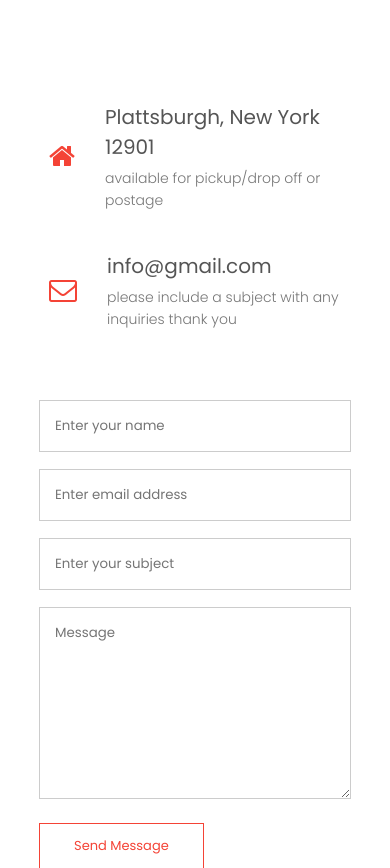
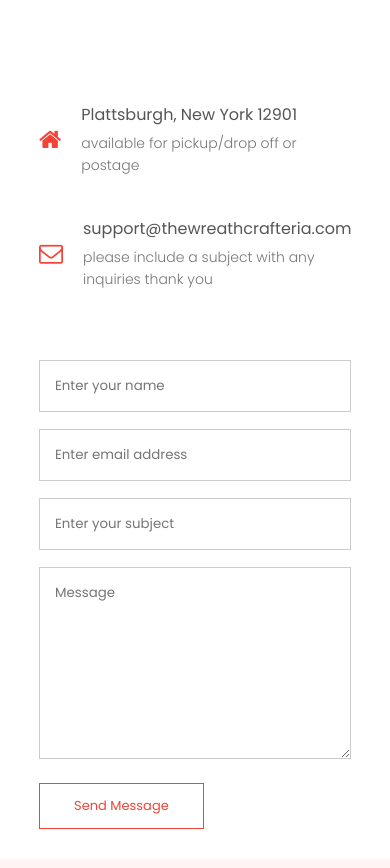
Before and after one commit to ujeen16/Wreath-Website, a PHP site: page /contact.html in a window 390 px wide. Shown: the part 953-1821 px from the top of the page. Run offline with PHP 8.4, Linux system fonts and the light colour scheme.

Commit message:
updated email, logo larger on smaller screens, changed icon color to white in index.html

```diff
--- a/contact.html
+++ b/contact.html
@@ -58,10 +58,10 @@
                 </span>
             </div>
         -->
-            <div>
+            <div class="contact-col-email">
                 <i class="fa fa-envelope-o"></i>
                 <span>
-                    <h5>info@gmail.com</h5>
+                    <h5>support@thewreathcrafteria.com</h5>
                     <p>please include a subject with any inquiries thank you</p>
                 </span>
             </div>
--- a/form-handler.php
+++ b/form-handler.php
@@ -13,7 +13,7 @@ $email_body = "User Name: $name.\n".
                   "subject: $subject.\n".
                   "User Message: $message.\n";
 
-$to = 'ujeen15@gmail.com';
+$to = 'support@thewreathcrafteria.com';
 
 $headers = "From: $email_from \r\n";
 
--- a/style.css
+++ b/style.css
@@ -11,6 +11,7 @@
     background-position: center;
     background-size: cover;
     position: relative;
+    color: #fff;
 }
 nav{
     display: flex;
@@ -71,7 +72,7 @@ nav img{
 .text-box p{
     margin: 10px 0 40px;
     font-size: 16px;
-    color: #fff
+    color: #fff;
 }
 .hero-btn{
     display: inline-block;
@@ -102,7 +103,7 @@ nav .fa{
 
 @media(max-width: 700px){
     .header-logo {
-        width: 12vw;
+        width: 13vw;
     }
     .text-box h1{
         font-size: 20px;
@@ -525,6 +526,9 @@ h3{
     flex-basis: 48%;
     margin-bottom: 30px;
 }
+.contact-col-email{
+    margin-right: 20px;
+}
 .contact-col div{
     display: flex;
     align-items: center;
@@ -544,6 +548,7 @@ h3{
     margin-bottom: 5px;
     color: #555;
     font-weight: 400;
+    /*word-break: break-all;*/
 }
 .contact-col input, .contact-col textarea{
     width: 100%;
@@ -553,3 +558,15 @@ h3{
     border: 1px solid #ccc;
     box-sizing: border-box;
 }
+@media(max-width:700px){
+    .contact-col div .fa{
+        font-size: 24px;
+        margin: 5px 20px 5px 0;
+    }
+    .contact-col div h5{
+        font-size: 16px;
+    }
+    .contact-col div p{
+        font-size: 14px;
+    }
+}
```
Also changed, not shown: blog.html (+5 -26 lines).
